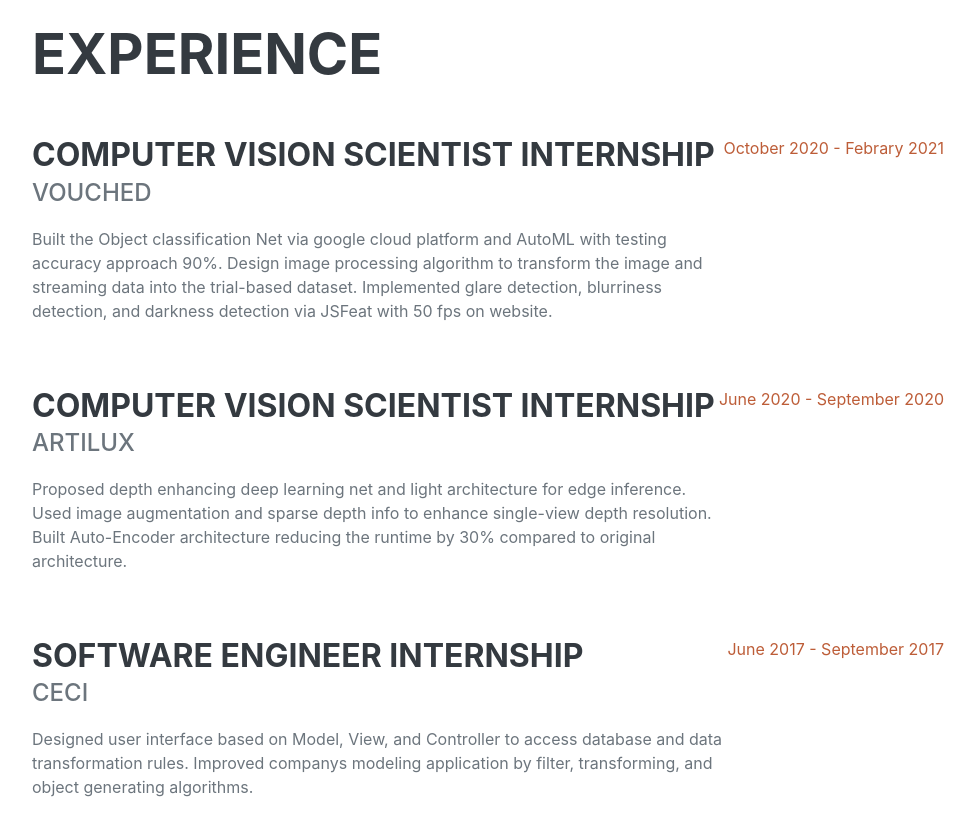
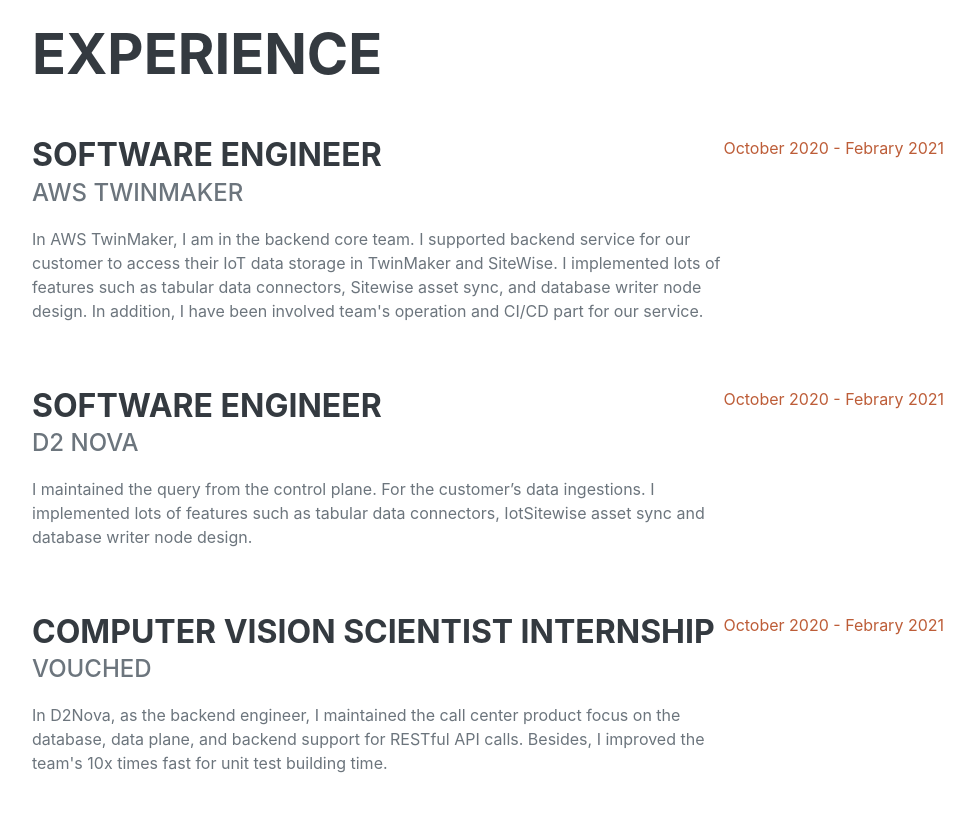
Before and after one commit to honkuro1227/honkuro1227.github.io, a plain HTML site: page index.html in a window 1280 px wide. Shown: the part 860-1678 px from the top of the page, without its empty margins (288-1263 px from the left). Drawn offline with nearby package versions, Linux system fonts and the light colour scheme; a web font is replaced by a local one.

Commit message:
Update index.html

```diff
--- a/index.html
+++ b/index.html
@@ -63,11 +63,33 @@
                     <h2 class="mb-5">Experience</h2>
                     <div class="d-flex flex-column flex-md-row justify-content-between mb-5">
                         <div class="flex-grow-1">
+                            <h3 class="mb-0">Software engineer</h3>
+                            <div class="subheading mb-3">AWS Twinmaker</div>
+                            <p>In AWS TwinMaker, I am in the backend core team.
+                               I supported backend service for our customer to access their IoT data storage in TwinMaker and SiteWise.
+                               I implemented lots of features such as tabular data connectors, Sitewise asset sync, and database writer node design.
+                               In addition, I have been involved team's operation and CI/CD part for our service.</p>
+                        </div>
+                        <div class="flex-shrink-0"><span class="text-primary">October 2020 - Febrary 2021</span></div>
+                    </div>
+                    <div class="d-flex flex-column flex-md-row justify-content-between mb-5">
+                        <div class="flex-grow-1">
+                            <h3 class="mb-0">Software engineer</h3>
+                            <div class="subheading mb-3">D2 Nova</div>
+                            <p> I maintained the query from the control plane. For the customer’s data ingestions.
+                                I implemented lots of features such as tabular data connectors,
+                                IotSitewise asset sync and database writer node design.</p>
+                        </div>
+                        <div class="flex-shrink-0"><span class="text-primary">October 2020 - Febrary 2021</span></div>
+                    </div>
+                    <div class="d-flex flex-column flex-md-row justify-content-between mb-5">
+                        <div class="flex-grow-1">
                             <h3 class="mb-0">Computer vision scientist internship</h3>
                             <div class="subheading mb-3">Vouched</div>
-                            <p>Built the Object classification Net via google cloud platform and AutoML with testing accuracy approach 90%.
-                                Design image processing algorithm to transform the image and streaming data into the trial-based dataset.
-                                Implemented glare detection, blurriness detection, and darkness detection via JSFeat with 50 fps on website.</p>
+                            <p>In D2Nova, as the backend engineer,
+                                I maintained the call center product focus on the database, data plane,
+                                and backend support for RESTful API calls.
+                                Besides, I improved the team's 10x times fast for unit test building time.</p>
                         </div>
                         <div class="flex-shrink-0"><span class="text-primary">October 2020 - Febrary 2021</span></div>
                     </div>
```
